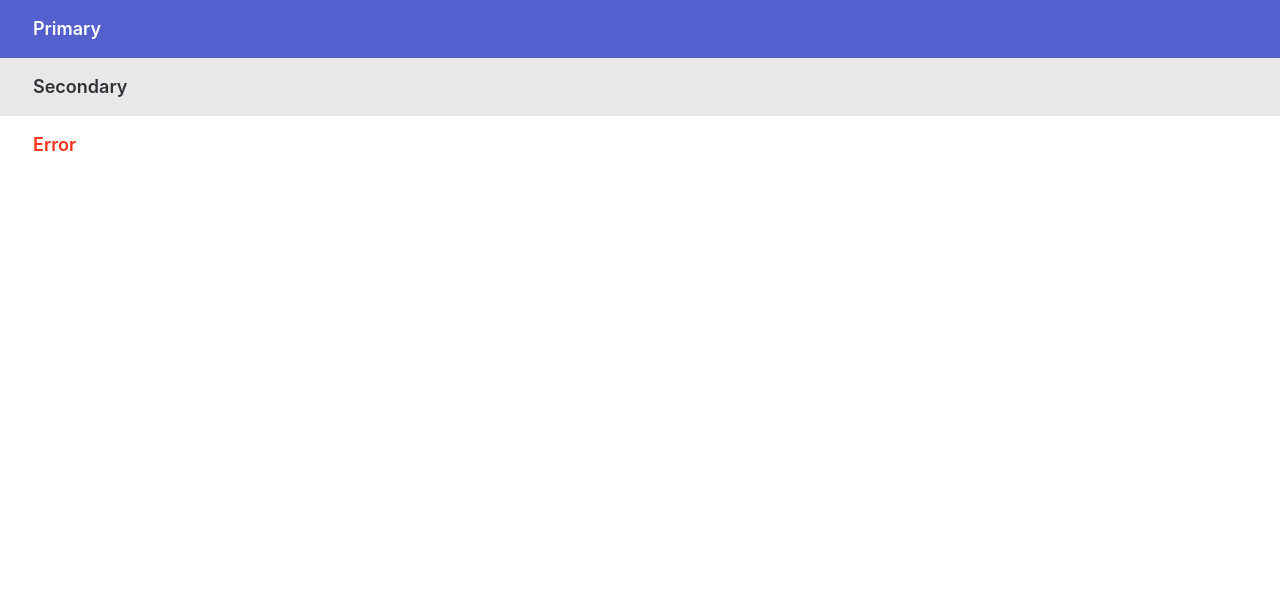
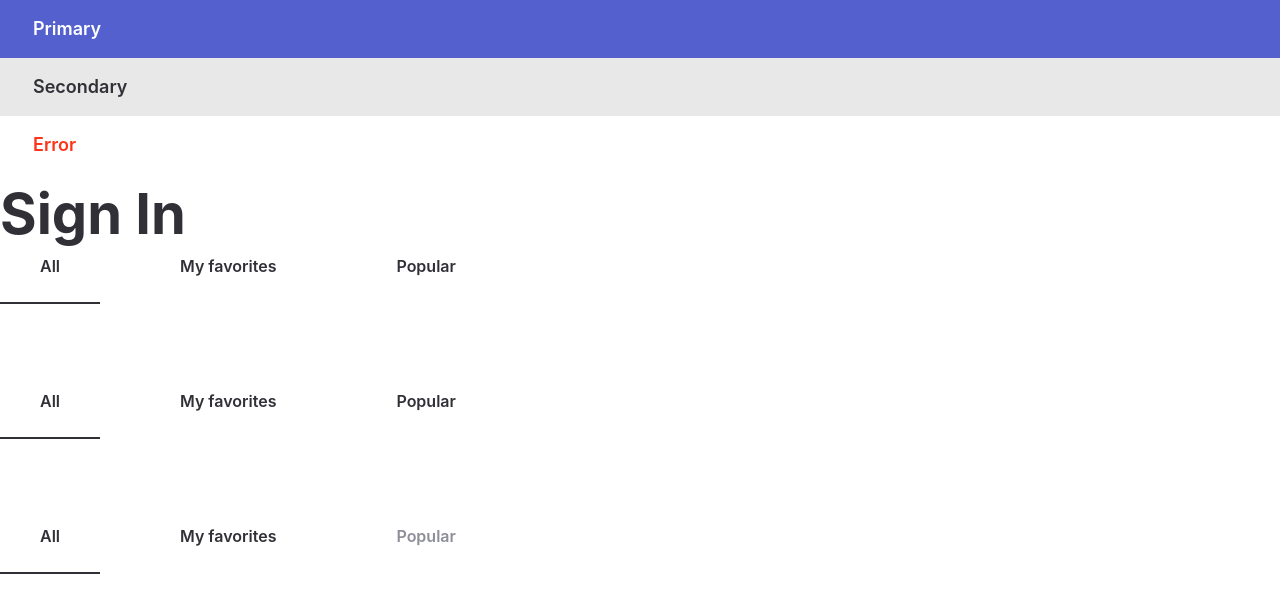
Before and after one commit to Kristischik/project-blog, a React (Create React App) app: page / in a window 1280 px wide. Shown: the top 612 px of the page. Built offline with nearby package versions, Linux system fonts and the light colour scheme.

Commit message:
[HW1]: add components title and tabs (#2)

```diff
--- a/src/App.tsx
+++ b/src/App.tsx
@@ -1,6 +1,7 @@
 import React from "react";
-
 import Button, { ButtonTypes } from "./components/Button";
+import Title from "./components/Title";
+import TabsList from './components/TabsList';
 
 const App = () => {
   return (
@@ -26,6 +27,11 @@ const App = () => {
           alert("Error");
         }}
       />
+
+        <Title title={"Sign In"} />
+
+        <TabsList />
+
     </div>
   );
 };
--- /dev/null
+++ b/src/components/Tabs/Tabs.module.scss
@@ -0,0 +1,45 @@
+@import "src/styles/colors";
+
+@mixin tab {
+  padding: 0 40px 24px 40px;
+  font-style: normal;
+  font-weight: 600;
+  font-size: 16px;
+  line-height: 24px;
+  color: $secondary;
+  border-bottom: 2px solid transparent;
+  text-align: center;
+  &:hover {
+    cursor: pointer;
+  }
+}
+
+.all {
+  @include tab();
+}
+
+.favorites {
+  @include tab();
+  &:hover {
+    color: $primary;
+  }
+}
+
+.popular {
+  @include tab();
+}
+
+.disabled {
+  color: $gray;
+  &:hover {
+    cursor: not-allowed;
+    color: $gray;
+  }
+}
+
+.active {
+  border-bottom: 2px solid $secondary;
+  &:hover {
+    border-bottom: 2px solid $secondary;
+  }
+}
--- /dev/null
+++ b/src/components/Tabs/Tabs.tsx
@@ -0,0 +1,41 @@
+import React, { FC, ReactElement } from "react";
+import classNames from "classnames";
+import styles from "./Tabs.module.scss";
+
+
+export enum TabsTypes {
+    All = "all",
+    Favorites = "favorites",
+    Popular = "popular",
+}
+
+type TabsProps = {
+    type: TabsTypes;
+    title: string | ReactElement;
+    onClick: () => void;
+    disabled?: boolean;
+    active?: boolean;
+};
+
+const Tabs: FC<TabsProps> = ({
+                                 type,
+                                 title,
+                                 onClick,
+                                 disabled,
+                                 active,
+                             }) => {
+    const tabsStyle = styles[type];
+    return (
+        <div
+            onClick={!disabled ? onClick : undefined}
+            className={classNames(tabsStyle, {
+                [styles.disabled]: disabled,
+                [styles.active]: active,
+            })}
+        >
+            {title}
+        </div>
+    );
+};
+
+export default Tabs;
--- /dev/null
+++ b/src/components/Tabs/index.ts
@@ -0,0 +1,2 @@
+export { default } from "./Tabs";
+export { TabsTypes } from "./Tabs";
--- /dev/null
+++ b/src/components/TabsList/TabsList.module.scss
@@ -0,0 +1,5 @@
+.tabsContainer {
+  display: flex;
+  gap: 40px;
+  margin-bottom: 85px;
+}
--- /dev/null
+++ b/src/components/TabsList/TabsList.tsx
@@ -0,0 +1,72 @@
+import React from 'react';
+import styles from './TabsList.module.scss'
+import Tabs, { TabsTypes } from '../Tabs';
+
+const TabsList = () => {
+    return (
+        <div>
+            <div className={styles.tabsContainer}>
+                <Tabs
+                    type={TabsTypes.All}
+                    title={'All'}
+                    onClick={() => { alert('All') }}
+                    active
+                />
+                <Tabs
+                      type={TabsTypes.Favorites}
+                      title={'My favorites'}
+                      onClick={() => { alert('My favorites') }}
+                />
+
+                <Tabs
+                      type={TabsTypes.Popular}
+                      title={'Popular'}
+                      onClick={() => { alert('Popular') }}
+                />
+            </div>
+            <div className={styles.tabsContainer}>
+                <Tabs
+                      type={TabsTypes.All}
+                      title={'All'}
+                      onClick={() => { alert('All') }}
+                      active
+                />
+
+                <Tabs
+                      type={TabsTypes.Favorites}
+                      title={'My favorites'}
+                      onClick={() => { alert('My favorites') }}
+                />
+
+                <Tabs
+                      type={TabsTypes.Popular}
+                      title={'Popular'}
+                      onClick={() => { alert('Popular') }}
+                />
+            </div>
+            <div className={styles.tabsContainer}>
+                <Tabs
+                      type={TabsTypes.All}
+                      title={'All'}
+                      onClick={() => { alert('All') }}
+                      active
+                />
+
+                <Tabs
+                      type={TabsTypes.Favorites}
+                      title={'My favorites'}
+                      onClick={() => { alert('My favorites') }}
+                />
+
+                <Tabs
+                      type={TabsTypes.Popular}
+                      title={'Popular'}
+                      onClick={() => { alert('Popular') }}
+                      disabled
+                />
+            </div>
+        </div>
+    )
+}
+
+export default TabsList
--- /dev/null
+++ b/src/components/TabsList/index.ts
@@ -0,0 +1 @@
+export { default } from "./TabsList";
--- /dev/null
+++ b/src/components/Title/Title.module.scss
@@ -0,0 +1,10 @@
+@import "src/styles/colors";
+
+.title {
+  font-weight: 700;
+  font-size: 56px;
+  line-height: 80px;
+  display: flex;
+  align-items: center;
+  color: $secondary;
+}
--- /dev/null
+++ b/src/components/Title/Title.tsx
@@ -0,0 +1,16 @@
+import React, { FC } from "react";
+import styles from "./Title.module.scss";
+
+type TitleProps = {
+    title: string;
+};
+
+const Title: FC<TitleProps> = ({ title }) => {
+    if (!title) {
+        return null;
+    }
+    return (
+        <div className={styles.title}>{title}</div>
+    );
+};
+export default Title;
--- /dev/null
+++ b/src/components/Title/index.ts
@@ -0,0 +1 @@
+export { default } from "./Title";
```
